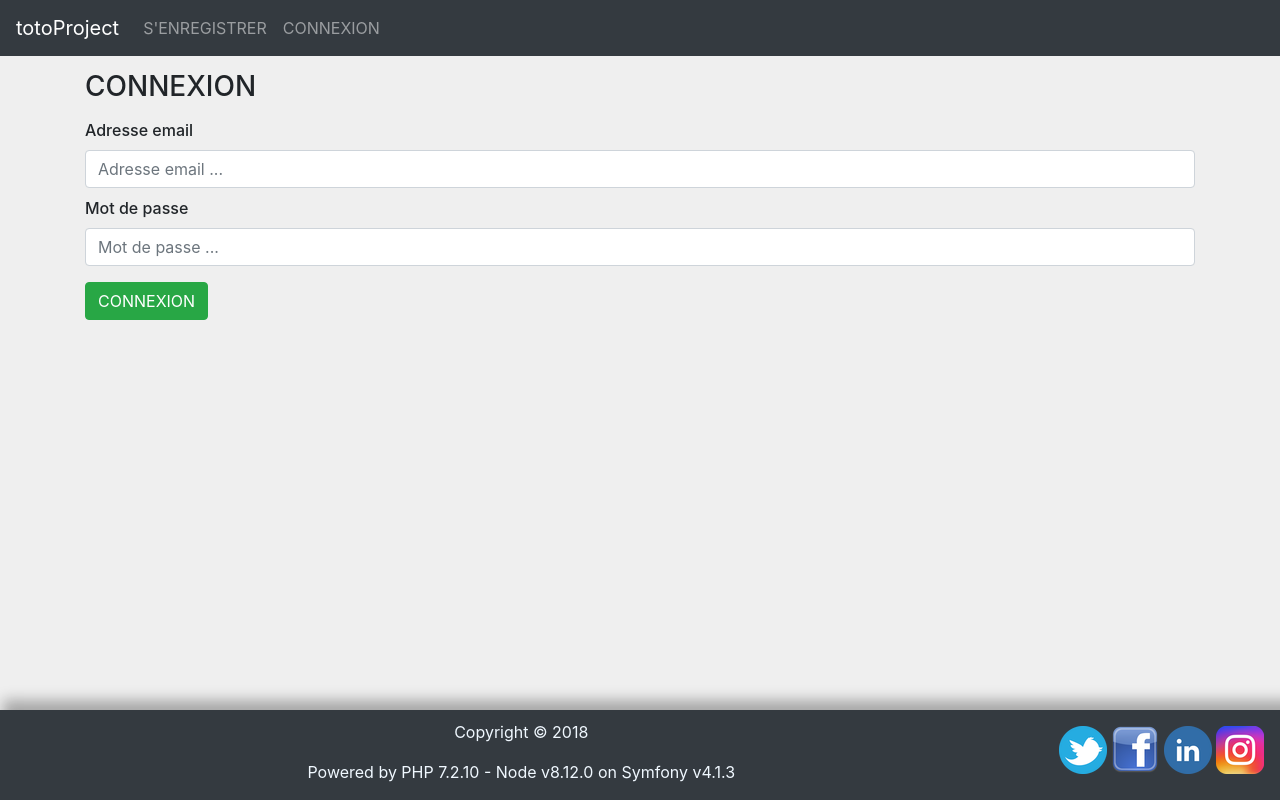
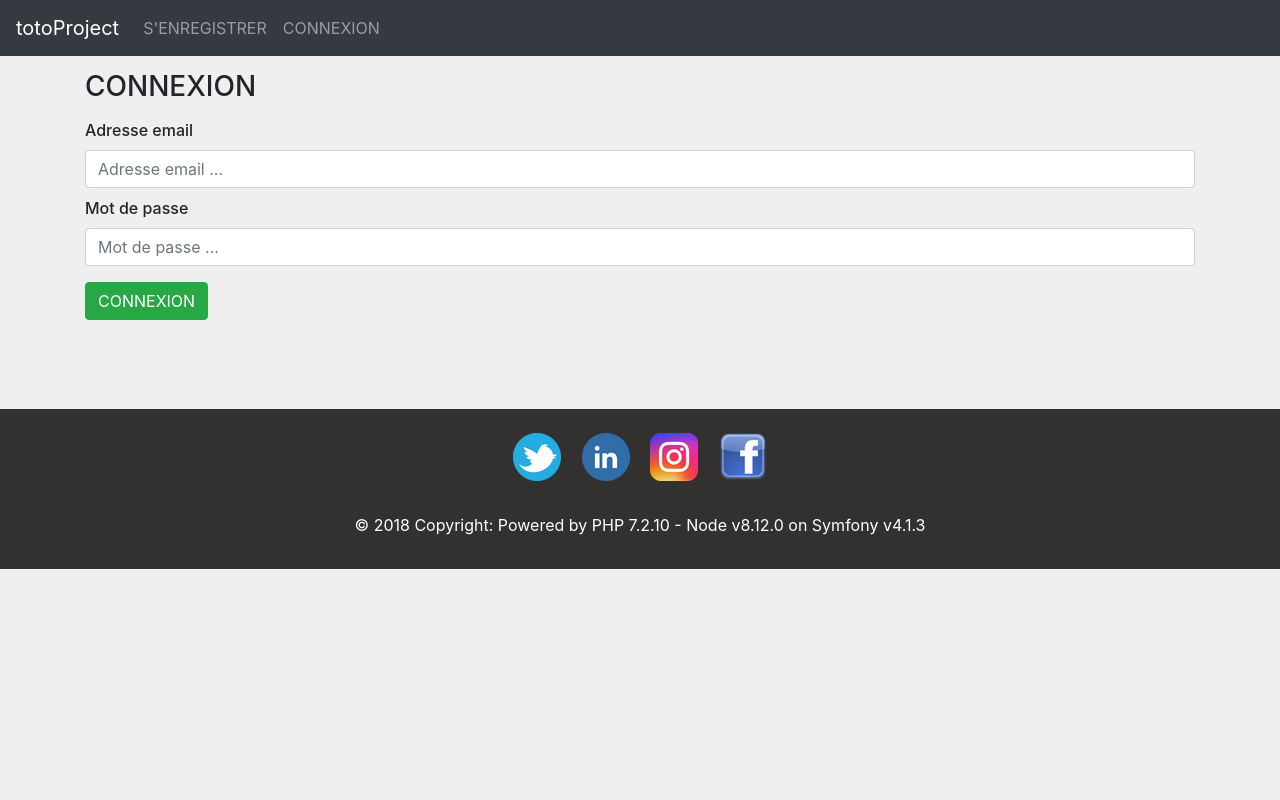
Before and after one commit to lroubaix33/symfonyandroid, a Symfony app: template templates/connexion/connexion.html.twig in a window 1280 px wide. Run offline with Twig, Linux system fonts and the light colour scheme; the template is opened without the code that fills it, so the values that code supplies are empty; style sheets or scripts are compiled from the project's sources; some libraries are stand-ins or nearby versions.

Commit message:
Ajout de css pour fixer le footer / A test

```diff
--- a/assets/css/base-page.scss
+++ b/assets/css/base-page.scss
@@ -1,41 +1,41 @@
-.footer {
-    display: flex;
-    flex-direction: row wrap;
-    margin: auto;
-    position: absolute;
-    right: 0;
-    bottom: 0;
-    left: 0;
-    color: aliceblue;
-    background-color: #343a40;
-    text-align: center;
+// .footer {
+//     display: flex;
+//     flex-direction: row wrap;
+//     margin: auto;
+//     position: absolute;
+//     right: 0;
+//     bottom: 0;
+//     left: 0;
+//     color: aliceblue;
+//     background-color: #343a40;
+//     text-align: center;
 
-    p {
-        margin-top: 10px !important;
-    }
+//     p {
+//         margin-top: 10px !important;
+//     }
 
-    .info {
-        margin: auto;
-    }
+//     .info {
+//         margin: auto;
+//     }
 
-    box-shadow: 12px -1px 13px 9px rgba(0, 0, 0, 0.3),
-     19px 15px 12px rgba(0, 0, 0, 0.22);
+//     box-shadow: 12px -1px 13px 9px rgba(0, 0, 0, 0.3),
+//      19px 15px 12px rgba(0, 0, 0, 0.22);
 
-    .social-network {
-        padding: 1em;
-    }
-}
+//     .social-network {
+//         padding: 1em;
+//     }
+// }
 
 .right-position-btn {
     float: right;
 }
 
 body {
+    display:flex;
+    flex-direction:column;
     background-color: #efefef;
-    position: relative;
     margin: 0;
-    padding-bottom: 6rem;
-    min-height: 100%;
+    min-height: auto;
 }
 
 .pdf-container {
@@ -44,7 +44,7 @@ body {
 }
 
 html {
-    height: 100%;
+    min-height: 100%;
     box-sizing: border-box;
 }
 
@@ -58,11 +58,7 @@ p {
     margin-top: 0 !important;
 }
 
-.title-form {
-    margin-top: .5em !important;
-    margin-bottom: .5em;
-}
-
+// FORM
 form {
     display: flex;
     flex-direction: column;
@@ -82,3 +78,19 @@ form {
         font-weight: 500;
     }
 }
+
+.title-form {
+    margin-top: .5em !important;
+    margin-bottom: .5em;
+}
+
+// FOOTER
+footer {
+    bottom: 0;
+    margin-top: 7%;
+    background-color: #333030;
+
+    .text-copyright {
+        color: white;
+    }
+}
--- a/templates/base.html.twig
+++ b/templates/base.html.twig
@@ -74,18 +74,7 @@
             {% block body %}{% endblock %}
         </div>
 
-        <footer class="footer">
-            <div class="info">
-                <p>Copyright © 2018</p>
-                <p>Powered by PHP 7.2.10 - Node v8.12.0 on Symfony v4.1.3</p>
-            </div>
-            <div class="social-network">
-                <a href="#"><img src="{{ asset('images-icons/icons/rsz_twitter-icon.png') }}" alt="icon-twitter"></a>
-                <a href="#"><img src="{{ asset('images-icons/icons/rsz_facebook-icon.png') }}" alt="icon-facebook"></a>
-                <a href="#"><img src="{{ asset('images-icons/icons/rsz_if_linkedin_287553.png') }}" alt="icon-linkdin"></a>
-                <a href="#"><img src="{{ asset('images-icons/icons/rsz_instagram-new-flat.png') }}" alt="icon-instagram"></a>
-            </div>
-        </footer>
+        {% include 'footer/footer.html.twig' %}
 
         {% block javascripts %}
             <script src="https://code.jquery.com/jquery-3.2.1.min.js"></script>
--- /dev/null
+++ b/templates/footer/footer.html.twig
@@ -0,0 +1,43 @@
+<!-- Footer -->
+<footer class="page-footer font-small special-color-dark pt-4">
+
+    <!-- Footer Elements -->
+    <div class="container">
+
+        <!-- Social buttons -->
+        <ul class="list-unstyled list-inline text-center">
+            <li class="list-inline-item">
+                <a class="btn-floating btn-fb mx-1">
+                    <img src="{{ asset('images-icons/icons/rsz_twitter-icon.png') }}" alt="icon-twitter" class="fa fa-twitter">
+                </a>
+            </li>
+            <li class="list-inline-item">
+                <a class="btn-floating btn-tw mx-1">
+                    <img src="{{ asset('images-icons/icons/rsz_if_linkedin_287553.png') }}" alt="icon-twitter" class="fa fa-linkdin">
+                </a>
+            </li>
+            <li class="list-inline-item">
+                <a class="btn-floating btn-gplus mx-1">
+                    <img src="{{ asset('images-icons/icons/rsz_instagram-new-flat.png') }}" alt="icon-twitter" class="fa fa-instagram">
+                </a>
+            </li>
+            <li class="list-inline-item">
+                <a class="btn-floating btn-li mx-1">
+                    <img src="{{ asset('images-icons/icons/rsz_facebook-icon.png') }}" alt="icon-twitter" class="fa fa-facebook">
+                </a>
+            </li>
+        </ul>
+        <!-- Social buttons -->
+
+    </div>
+    <!-- Footer Elements -->
+
+    <!-- Copyright -->
+    <div class="footer-copyright text-center py-3">
+        <p class="text-copyright">© 2018 Copyright: Powered by PHP 7.2.10 - Node v8.12.0 on Symfony v4.1.3
+        </p>
+    </div>
+    <!-- Copyright -->
+
+</footer>
+<!-- Footer -->
```
Also changed, not shown: public/sw.js (+1 -1 lines).
